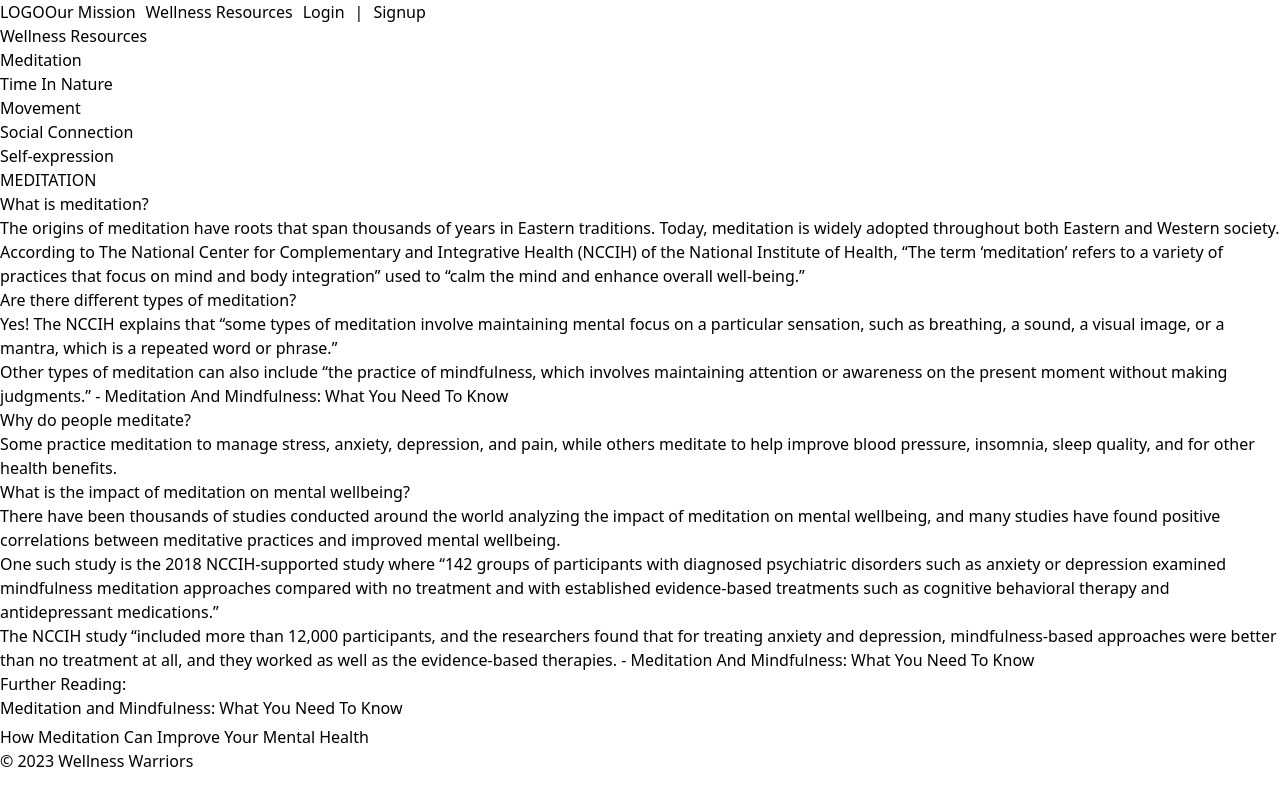
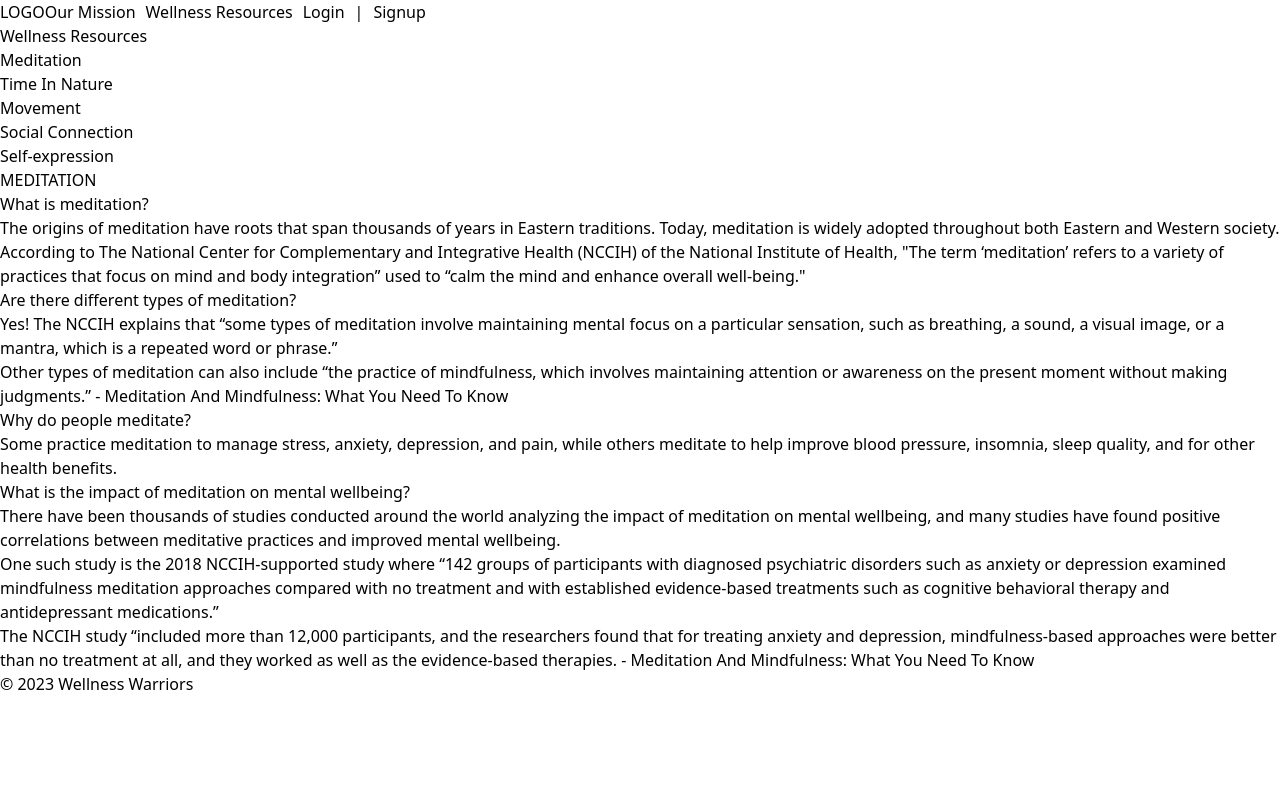
Before and after one commit to dxyz773/mind-matters, a React (Vite) app in the folder client/: page /wellness-resources/meditation in a window 1280 px wide. Built offline with nearby package versions, Linux system fonts and the light colour scheme.

Commit message:
Resource data

```diff
--- a/client/src/data/wellnessResourceData.js
+++ b/client/src/data/wellnessResourceData.js
@@ -1,4 +1,4 @@
-export const wellnessDate = [
+export const wellnessData = [
   {
     topic: "meditation",
     resources: [
--- a/client/src/features/wellness-resources/WellnessLink.jsx
+++ b/client/src/features/wellness-resources/WellnessLink.jsx
@@ -1,20 +1,20 @@
-import { Link } from "react-router-dom";
+import { useNavigate } from "react-router-dom";
+
 function WellnessLink({ topic }) {
+  const navigate = useNavigate();
   return (
     <li>
-      {/* <Link to={`/wellness-resources?topic=${topic.toLowerCase()}`}>
-        {topic}
-      </Link> */}
-      <Link
-        style={{ textDecoration: "none" }}
-        to={`/wellness-resources/${topic.toLowerCase().split(" ").join("-")}`}
+      <button
+        onClick={() => {
+          navigate(
+            `/wellness-resources/${topic.toLowerCase().split(" ").join("-")}`,
+          );
+        }}
       >
         {topic}
-      </Link>
+      </button>
     </li>
   );
 }
 
 export default WellnessLink;
-
-// .join("  ")
--- a/client/src/features/wellness-resources/WellnesssTopic.jsx
+++ b/client/src/features/wellness-resources/WellnesssTopic.jsx
@@ -1,87 +1,23 @@
-// import { useSearchParams } from "react-router-dom";
-
+import { useState } from "react";
 import { useParams } from "react-router-dom";
+import { wellnessData } from "../../data/wellnessResourceData";
 
 function WellnesssTopic() {
-  // let [searchParams] = useSearchParams();
-  // const topic = searchParams.get("topic");
+  const [currentTopic, setCurrentTopic] = useState(wellnessData[0]);
+
   const { topic } = useParams();
+  console.log(currentTopic);
   return (
     <div>
       <h3>{topic.split("-").join(" ").toUpperCase()}</h3>
-      <h4>What is meditation?</h4>
-      <p>
-        The origins of meditation have roots that span thousands of years in
-        Eastern traditions. Today, meditation is widely adopted throughout both
-        Eastern and Western society.
-      </p>
-      <p>
-        According to The National Center for Complementary and Integrative
-        Health (NCCIH) of the National Institute of Health, “The term
-        ‘meditation’ refers to a variety of practices that focus on mind and
-        body integration” used to “calm the mind and enhance overall
-        well-being.”
-      </p>
-      <h3>Are there different types of meditation?</h3>
-      <p>
-        Yes! The NCCIH explains that “some types of meditation involve
-        maintaining mental focus on a particular sensation, such as breathing, a
-        sound, a visual image, or a mantra, which is a repeated word or phrase.”
-      </p>
-      <p>
-        Other types of meditation can also include “the practice of mindfulness,
-        which involves maintaining attention or awareness on the present moment
-        without making judgments.” - Meditation And Mindfulness: What You Need
-        To Know
-      </p>
-      <h3>Why do people meditate?</h3>
-      <p>
-        Some practice meditation to manage stress, anxiety, depression, and
-        pain, while others meditate to help improve blood pressure, insomnia,
-        sleep quality, and for other health benefits.{" "}
-      </p>
-      <h3>What is the impact of meditation on mental wellbeing?</h3>
-      <p>
-        There have been thousands of studies conducted around the world
-        analyzing the impact of meditation on mental wellbeing, and many studies
-        have found positive correlations between meditative practices and
-        improved mental wellbeing.
-      </p>
-      <p>
-        One such study is the 2018 NCCIH-supported study where “142 groups of
-        participants with diagnosed psychiatric disorders such as anxiety or
-        depression examined mindfulness meditation approaches compared with no
-        treatment and with established evidence-based treatments such as
-        cognitive behavioral therapy and antidepressant medications.”
-      </p>
-      <p>
-        {" "}
-        The NCCIH study “included more than 12,000 participants, and the
-        researchers found that for treating anxiety and depression,
-        mindfulness-based approaches were better than no treatment at all, and
-        they worked as well as the evidence-based therapies. - Meditation And
-        Mindfulness: What You Need To Know
-      </p>
-      <h3>Further Reading:</h3>
-      <ul
-        style={{
-          listStyle: "none",
-          display: "flex",
-          flexDirection: "column",
-          gap: "5px",
-        }}
-      >
-        <li>
-          <a href="https://www.nccih.nih.gov/health/meditation-and-mindfulness-what-you-need-to-know">
-            Meditation and Mindfulness: What You Need To Know
-          </a>
-        </li>
-        <li>
-          <a href="https://www.everydayhealth.com/meditation/how-meditation-can-improve-your-mental-health/">
-            How Meditation Can Improve Your Mental Health
-          </a>
-        </li>
-      </ul>
+      {currentTopic.resources.map((resource) => (
+        <div key={resource.statement}>
+          <h4>{resource.statement}</h4>
+          {resource.resource.map((fact) => (
+            <p key={fact.data}>{fact.data}</p>
+          ))}
+        </div>
+      ))}
     </div>
   );
 }
```
Also changed, not shown: client/src/services/loadWellnessResources.js (added), 1 other file (tests, documents, lock files or other folders).
